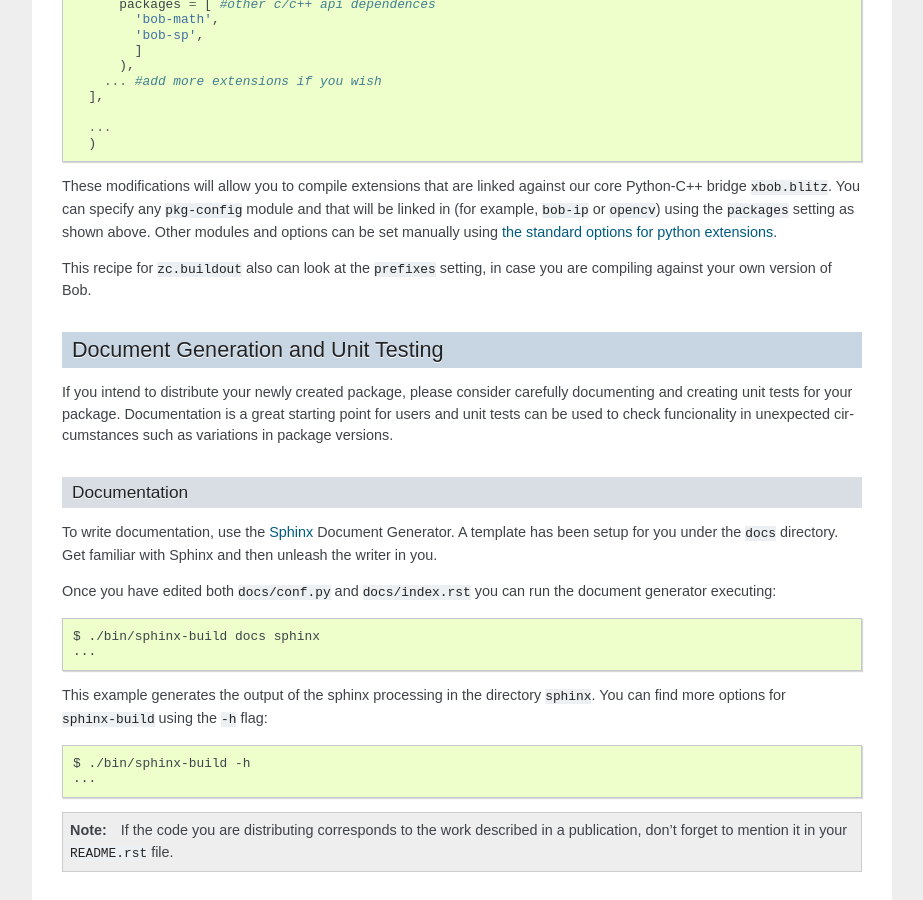
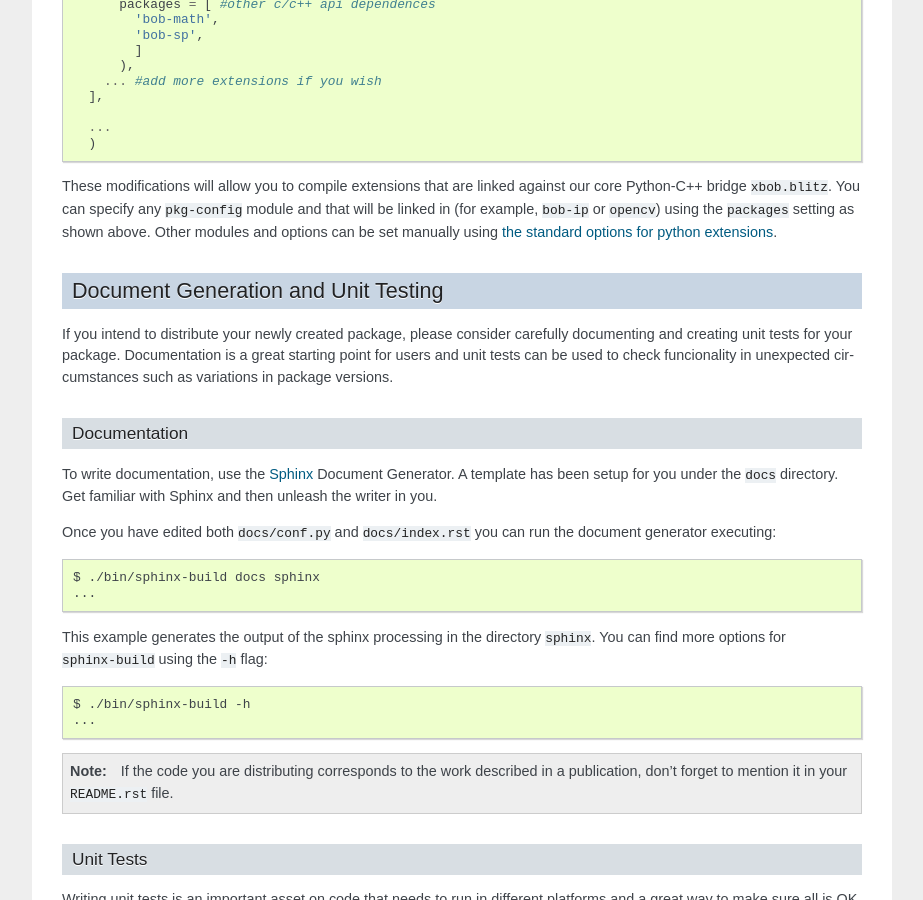
Before and after one commit to bioidiap/bob.extension, a Sphinx documentation site: the page built from doc/guide.rst, in a window 1280 px wide and 900 px high, scrolled down 2974 px. Shown: the whole window, without its empty margins (198-1121 px from the left). Built offline with Sphinx 7.4.7, drawn with Linux system fonts in a browser that asks for light colours; formulas are drawn with MathJax 3.

Commit message:
Remove 'prefix' setting

```diff
--- a/doc/guide.rst
+++ b/doc/guide.rst
@@ -217,9 +217,6 @@ against our core Python-C++ bridge ``xbob.blitz``. You can specify any
 ``opencv``) using the ``packages`` setting as shown above.  Other modules and
 options can be set manually using `the standard options for python extensions
 <http://docs.python.org/2/extending/building.html>`_.
-
-This recipe for ``zc.buildout`` also can look at the ``prefixes`` setting, in
-case you are compiling against your own version of |project|.
 
 Document Generation and Unit Testing
 ------------------------------------
```
